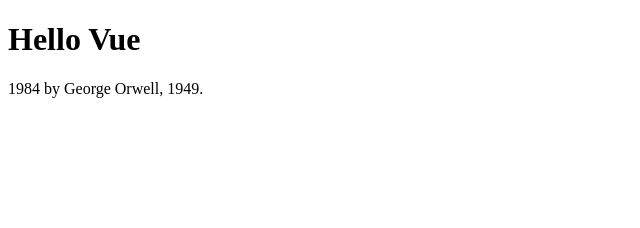
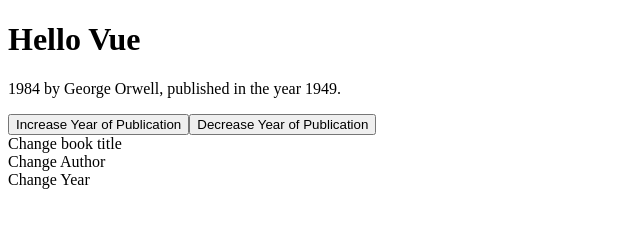
Before and after one commit to aditi-hinge/vuePractice, a plain HTML site: page index.html in a window 1280 px wide. Shown: the whole page, without its empty margins (0-640 px from the left). Drawn offline with nearby package versions, Linux system fonts and the light colour scheme.

Commit message:
Click events

```diff
--- a/app.js
+++ b/app.js
@@ -24,6 +24,17 @@
             author: 'George Orwell',
             publicationYear: 1949
         }
+    },
+    //OnClick events
+    //create a method by adding another function property either above or below the data function
+    methods: {
+        //any functions or methods that we want to run for this component, we place inside here
+        changeAuthor() {
+            this.author = 'J.K. Rowling'
+        },
+        changeYear(year) {
+            this.publicationYear = year
+        }
     }
 })
 
--- a/index.html
+++ b/index.html
@@ -17,8 +17,37 @@
         <!-- <h2>I am a template</h2> -->
 
         <!-- Instead of hardcoding a property, the value can be dynamically inserted by writing the property name that matches that in the app.js file in double curly braces-->
-        <p>{{ title }} by {{ author }}, {{ publicationYear }}.</p>
+        <p>{{ title }} by {{ author }}, published in the year {{ publicationYear }}.</p>
         <!-- Outputs> 1984 by George Orwell, 1949. -->
+
+        <!--
+            Creating click events
+            1. create a button
+            2. create a directive called v-on; v is for vue and on is for on events like onclick or onmouseover
+            3. add a colon :
+            4. specify the click event example :click
+            5. set some value it to it using double quotes to run a JS code, this code will run whenever a user clicks on this button
+            6. Two methods to carry out this onclick funtion> Inside the template [in the html file] or inside the function [in the app.js file]
+            7. For inside the template>
+                a. Write the property name inside the double quotes. Curly braces are not needed as it is JS code and we don't have to print the value
+                b. write ++ to increment the value by 1
+                c. Also can be done for decreasing the age by using --
+            8. Because we react to event so much, the Vue team made a shotrcut for it called @. So v-on can be replaced by @ and it means the same thing
+            9. Second menthod> Firing a click event inside the data function [shown in app.js file]
+        -->
+        <button v-on:click="publicationYear++">Increase Year of Publication </button>
+        <button v-on:click="publicationYear--">Decrease Year of Publication </button>
+
+        <!-- Click events can also be fired on elements other than a button -->
+        <div @click="title = 'Harry Potter and the Goblet of Fire'">Change book title</div>
+
+        <!-- Click event by data function -->
+        <div @click="changeAuthor">Change Author</div>
+
+        <!-- Passing arguments onto the funtion -->
+        <div @click="changeYear('2000')">Change Year</div>
+
+        <!-- After firing all the click functions the output looks like this : Harry Potter and the Goblet of Fire by J.K. Rowling, published in the year 2000. -->
     </div>
     <script src="./app.js"></script>
 </body>
```
